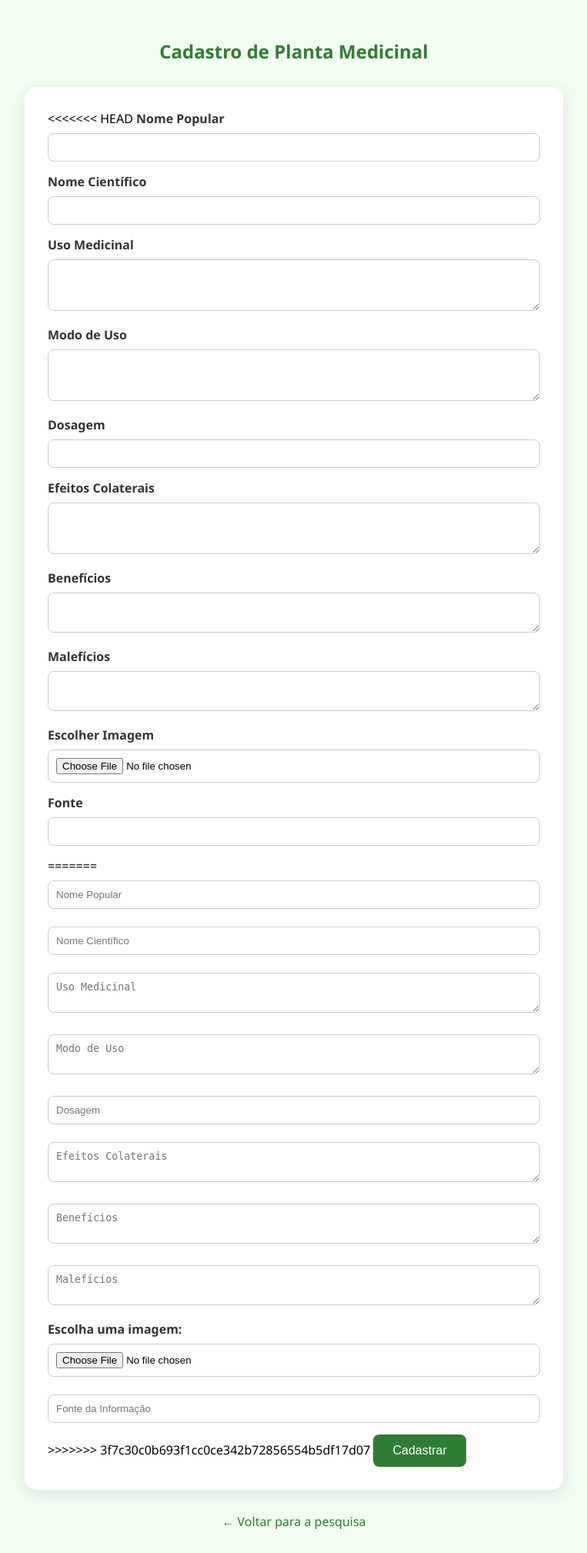
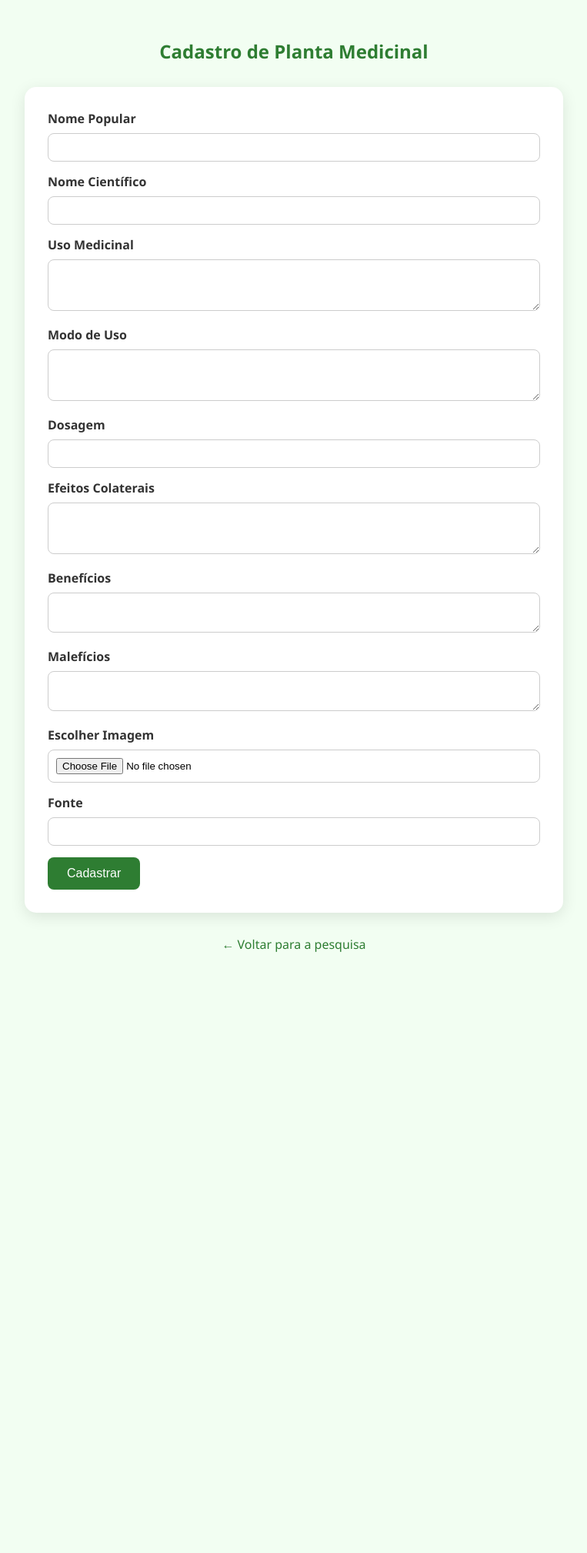
Before and after one commit to AnaJuliaWeiss/Natural-Medicine, a PHP site: page /views/cadastro.php in a window 1280 px wide. Shown: the whole page at 77% size, without its empty margins (258-1021 px from the left). After the commit the page ends 1237 px from the top, so only its background shows below. Run offline with PHP 8.4, Linux system fonts and the light colour scheme.

Commit message:
arrumando

```diff
--- a/NaturalMedicinaProjeto/naturalmedicina/views/cadastro.php
+++ b/NaturalMedicinaProjeto/naturalmedicina/views/cadastro.php
@@ -66,7 +66,7 @@
 <body>
     <h2>Cadastro de Planta Medicinal</h2>
     <form action="../processos/processaCadastro.php" method="post" enctype="multipart/form-data">
-<<<<<<< HEAD
+
         <label>Nome Popular</label>
         <input type="text" name="nome_popular" required>
 
@@ -97,22 +97,8 @@
         <label>Fonte</label>
         <input type="text" name="fonte">
 
-=======
-        <input type="text" name="nome_popular" placeholder="Nome Popular" required>
-        <input type="text" name="nome_cientifico" placeholder="Nome Científico" required>
-        <textarea name="uso_medicinal" placeholder="Uso Medicinal" required></textarea>
-        <textarea name="modo_uso" placeholder="Modo de Uso" required></textarea>
-        <input type="text" name="dosagem" placeholder="Dosagem">
-        <textarea name="efeitos_colaterais" placeholder="Efeitos Colaterais"></textarea>
-        <textarea name="beneficios" placeholder="Benefícios"></textarea>
-        <textarea name="maleficios" placeholder="Malefícios"></textarea>
 
-        <!-- Upload de imagem -->
-        <label>Escolha uma imagem:</label>
-        <input type="file" name="imagem" accept="image/*" required>
 
-        <input type="text" name="fonte" placeholder="Fonte da Informação">
->>>>>>> 3f7c30c0b693f1cc0ce342b72856554b5df17d07
         <button type="submit">Cadastrar</button>
     </form>
     <a href="pesquisa.php">← Voltar para a pesquisa</a>
```
Also changed, not shown: NaturalMedicinaProjeto/naturalmedicina/controllers/PlantaController.php (+16 -30 lines), NaturalMedicinaProjeto/naturalmedicina/processos/processaCadastro.php (+11 -1 lines), NaturalMedicinaProjeto/naturalmedicina/uploads/Captura de tela 2023-09-18 135908.png (added), NaturalMedicinaProjeto/naturalmedicina/uploads/Captura de tela 2025-02-18 001315.png (added).
